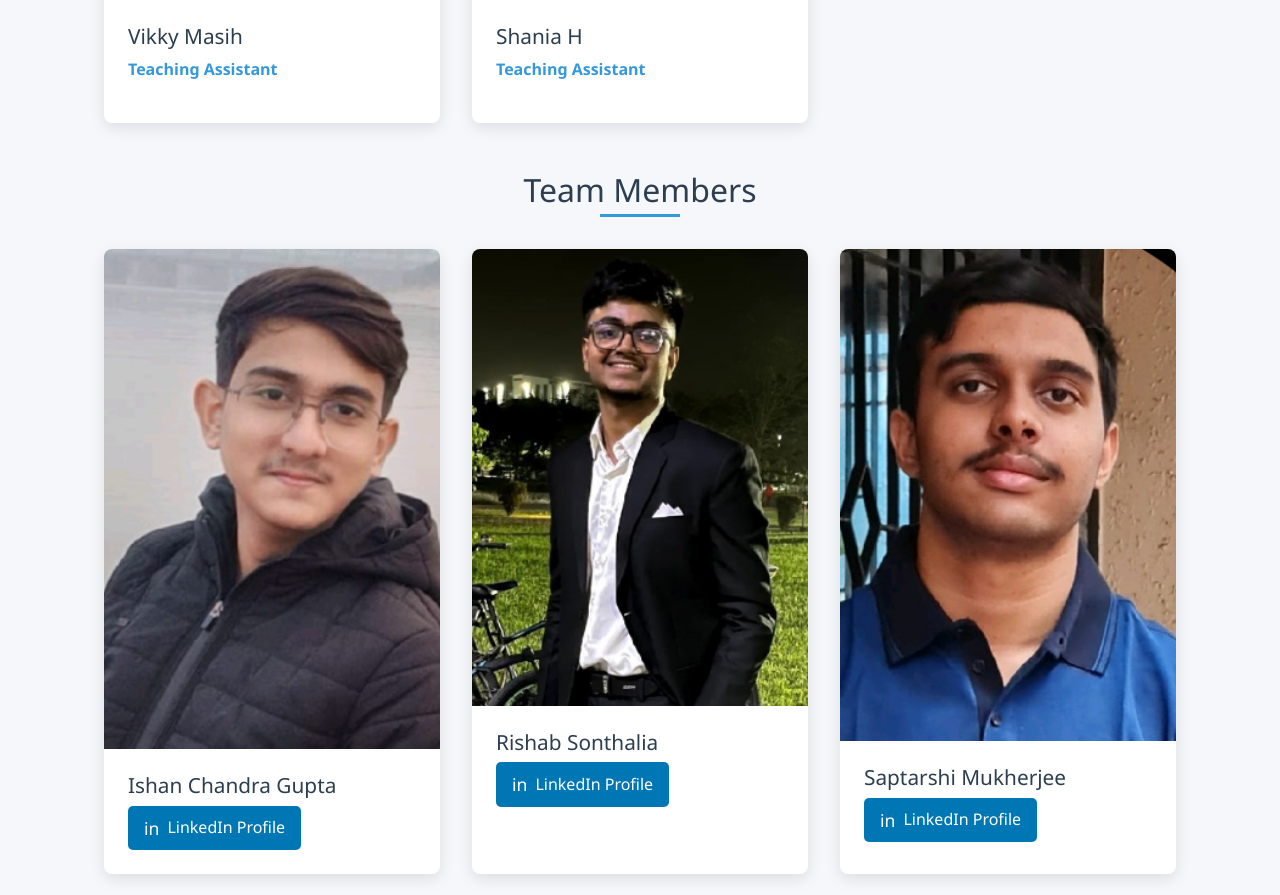
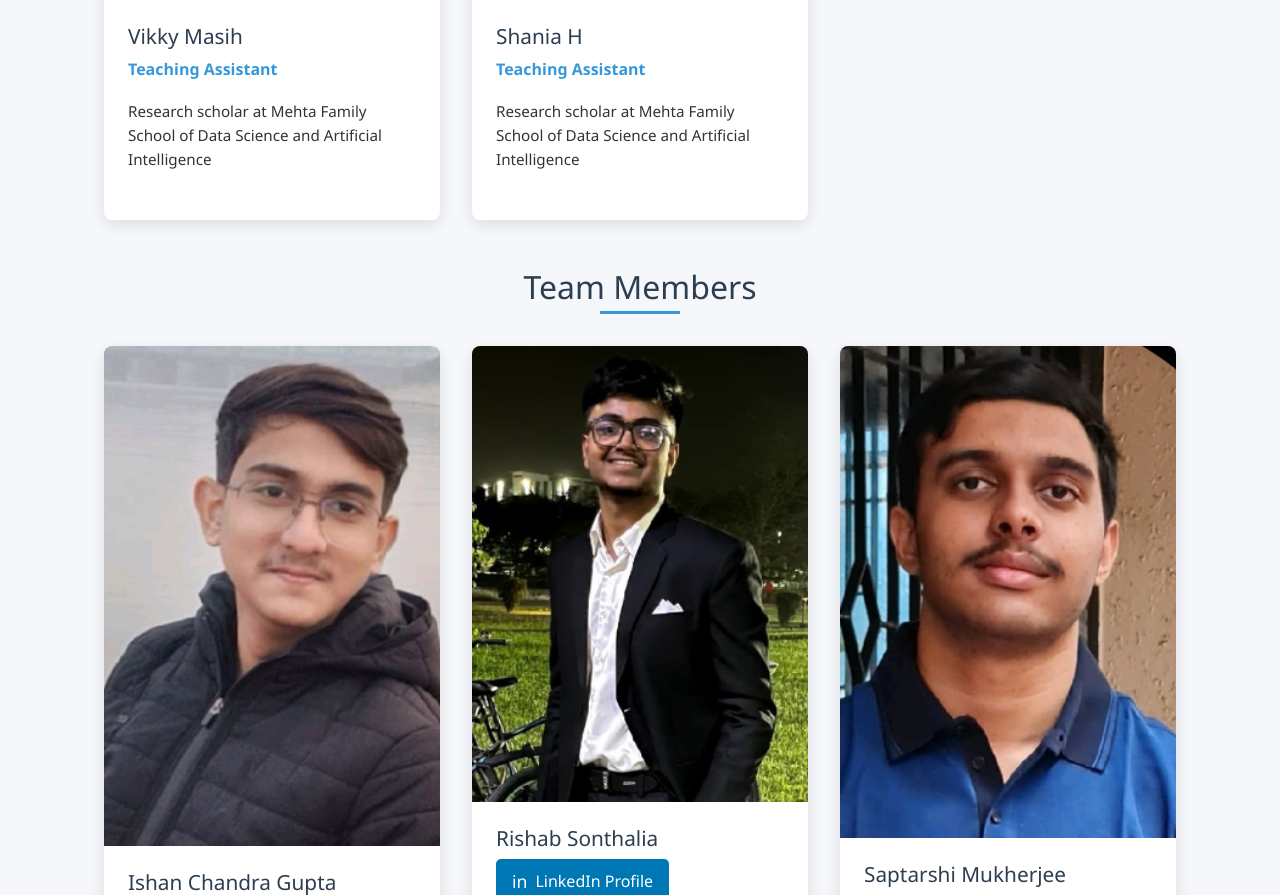
Before and after one commit to soumyasavarn/IoT-Weather_AQI, a Flask app: page /about in a window 1280 px wide. Shown: the part 1133-2028 px from the top of the page. Run offline with Flask 3, Linux system fonts and the light colour scheme; some libraries are stand-ins or nearby versions.

Commit message:
completed about page

```diff
--- a/templates/about.html
+++ b/templates/about.html
@@ -52,8 +52,8 @@
                 <div class="member-info">
                     <h3 class="member-name">Vikky Masih</h3>
                     <div class="member-role">Teaching Assistant</div>
-                    <!-- <p class="member-details">Expert in computational methods for weather prediction models and statistical analysis.</p>
-                    <a href="https://www.linkedin.com/in/vickychen/" class="social-link" target="_blank">
+                   <p class="member-details">Research scholar at Mehta Family School of Data Science and Artificial Intelligence</p>
+                     <!-- <a href="https://www.linkedin.com/in/vickychen/" class="social-link" target="_blank">
                         <span class="social-icon">in</span> LinkedIn Profile
                     </a> -->
                 </div>
@@ -65,7 +65,7 @@
                 <div class="member-info">
                     <h3 class="member-name">Shania H</h3>
                     <div class="member-role">Teaching Assistant</div>
-                    <!-- <p class="member-details">Specialized in data visualization techniques and interactive dashboard development.</p> -->
+                    <p class="member-details">Research scholar at Mehta Family School of Data Science and Artificial Intelligence</p>
                     <!-- <a href="https://www.linkedin.com/in/shaniapatel/" class="social-link" target="_blank">
                         <span class="social-icon">in</span> LinkedIn Profile
                     </a> -->
```
